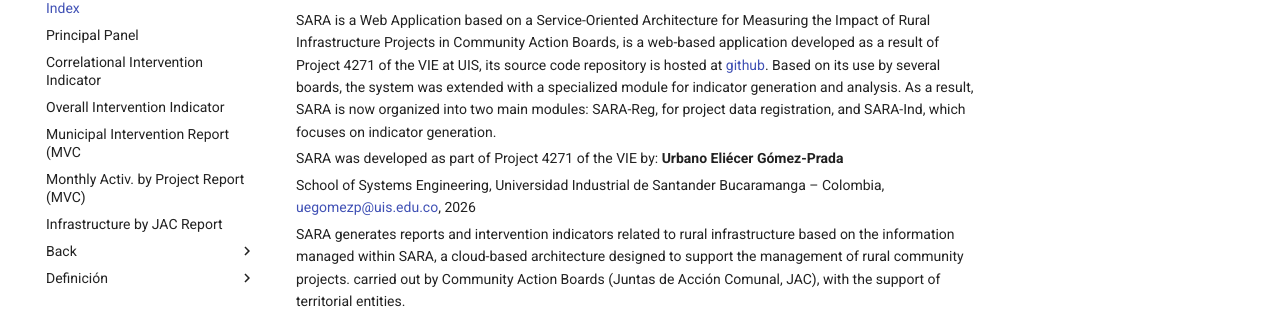
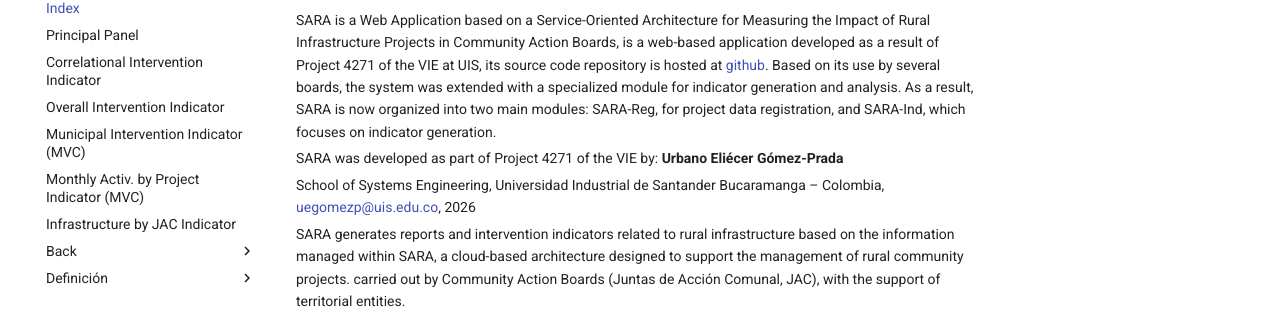
Before and after one commit to urbanoeliecer/Sara-Ind, an MkDocs documentation site: the page built from docs/index.md, in a window 1280 px wide. Shown: the part 130-450 px from the top of the page. Built offline with MkDocs 1.6.1 and Material for MkDocs 9.7.7, drawn with Linux system fonts in a browser that asks for light colours; comment, search, counter and statistics services are not loaded.

Commit message:
Ajustar Mkdocs a Ingles

```diff
--- a/mkdocs.yml
+++ b/mkdocs.yml
@@ -18,9 +18,9 @@ nav:
   - Principal Panel : principal.md
   - Correlational Intervention Indicator: admin/indCorelEjec.md
   - Overall Intervention Indicator: admin/indInterGnrl.md
-  - Municipal Intervention Report (MVC: admin/indPryMVC.md
-  - Monthly Activ. by Project Report (MVC): admin/indActivMesPryMVC.md
-  - Infrastructure by JAC Report: admin/indElem.md
+  - Municipal Intervention Indicator (MVC): admin/indPryMVC.md
+  - Monthly Activ. by Project Indicator (MVC): admin/indActivMesPryMVC.md
+  - Infrastructure by JAC Indicator: admin/indElem.md
   - Back:
     - Conection: back/conexion.md
     - Styles: back/estilos.md
```
Also changed, not shown: README.md (+3 -0 lines), requirements.txt (+7 -1 lines), 1 other file.
